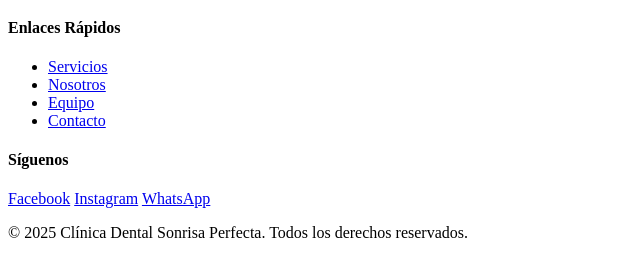
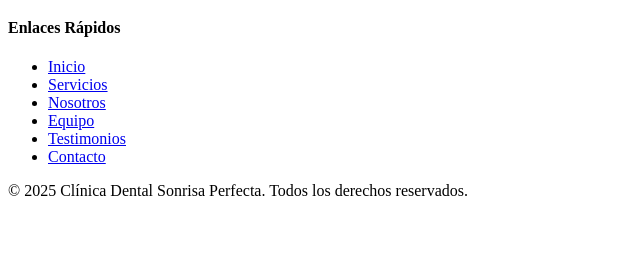
Before and after one commit to Rocha-7435/PROYECTOFINAL, a plain HTML site: page equipo.html in a window 1280 px wide. Shown: the part 256-532 px from the top of the page, without its empty margins (0-640 px from the left). Drawn offline with Linux system fonts and the light colour scheme.

Commit message:
modificacion en el cuerpo

```diff
--- a/equipo.html
+++ b/equipo.html
@@ -23,7 +23,11 @@
         </nav>
      </header>
 
+<main>
 
+
+
+</main>
 
 
 
@@ -39,23 +43,17 @@
                     <p>Tu clínica dental de confianza desde 2008</p>
                 </div>
 
+
                 <div class="footer-seccion">
                     <h4>Enlaces Rápidos</h4>
                     <ul>
-                        <li><a href="#servicios">Servicios</a></li>
-                        <li><a href="#nosotros">Nosotros</a></li>
-                        <li><a href="#equipo">Equipo</a></li>
-                        <li><a href="#contacto">Contacto</a></li>
+                        <li><a href="index.html">Inicio</a></li>
+                        <li><a href="servicios.html">Servicios</a></li>
+                        <li><a href="nosotros.html">Nosotros</a></li>
+                        <li><a href="equipo.html">Equipo</a></li>
+                        <li><a href="testimonios.html">Testimonios</a></li>
+                        <li><a href="contactos.html">Contacto</a></li>
                     </ul>
-                </div>
-
-                <div class="footer-seccion">
-                    <h4>Síguenos</h4>
-                    <div class="redes-sociales">
-                        <a href="#">Facebook</a>
-                        <a href="#">Instagram</a>
-                        <a href="#">WhatsApp</a>
-                    </div>
                 </div>
             </div>
 
```
Also changed, not shown: contactos.html (+14 -4 lines), index.html (+9 -4 lines), nosotros.html (+9 -4 lines), servicios.html (+12 -4 lines), testimonios.html (+11 -4 lines).
